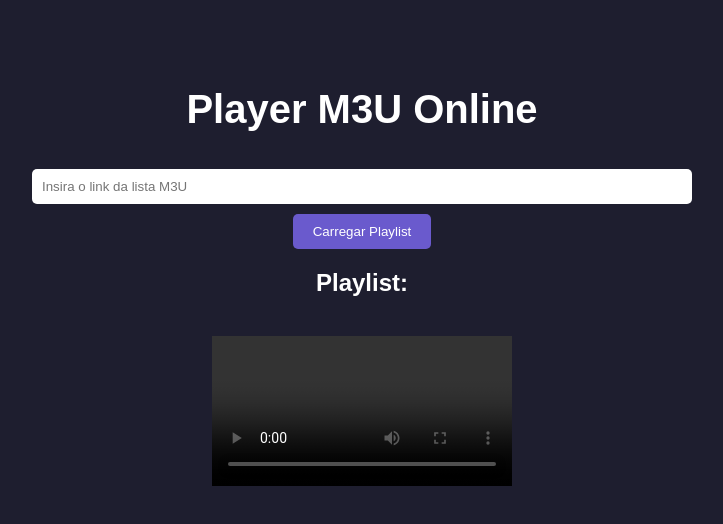
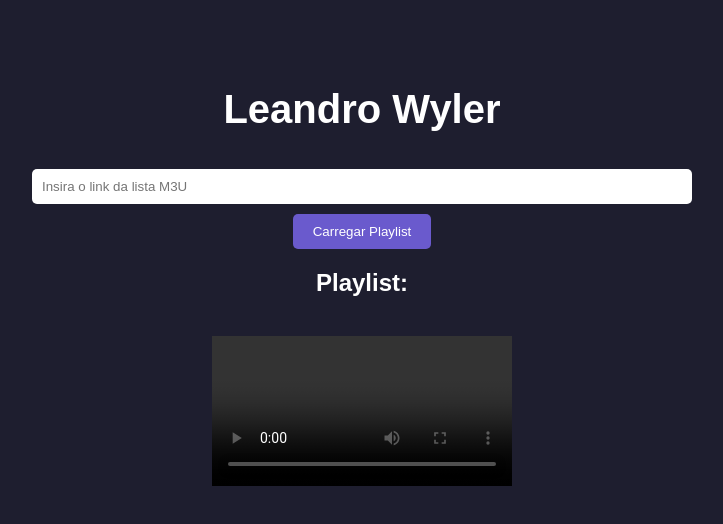
Before and after one commit to LeandroWyler/iptvteste, a plain HTML site: page public/index.html in a window 1280 px wide. Shown: the whole page, without its empty margins (278-1001 px from the left). Drawn offline with Linux system fonts and the light colour scheme.

Commit message:
Update index.html

```diff
--- a/public/index.html
+++ b/public/index.html
@@ -8,7 +8,7 @@
 </head>
 <body>
   <div id="app">
-    <h1>Player M3U Online</h1>
+    <h1>Leandro Wyler</h1>
     <input type="text" id="m3uUrl" placeholder="Insira o link da lista M3U">
     <button id="loadBtn">Carregar Playlist</button>
 
```
